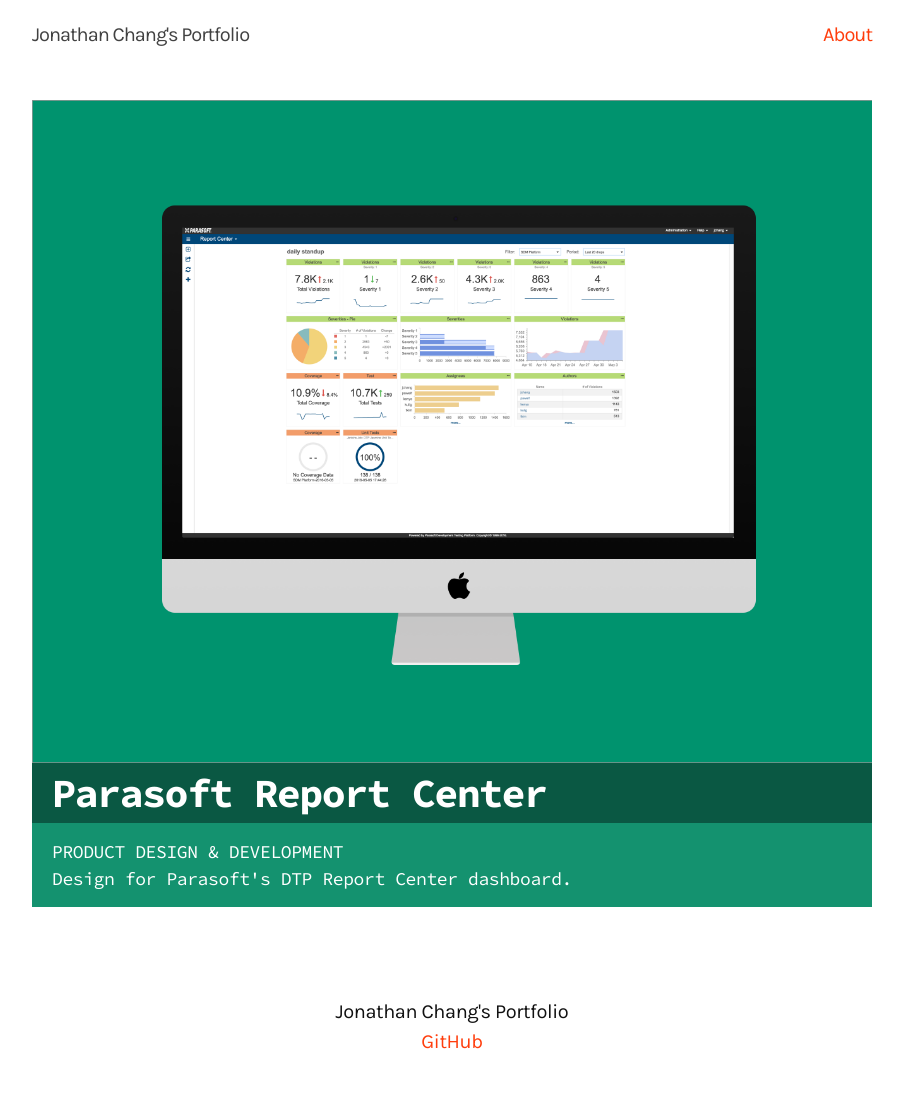
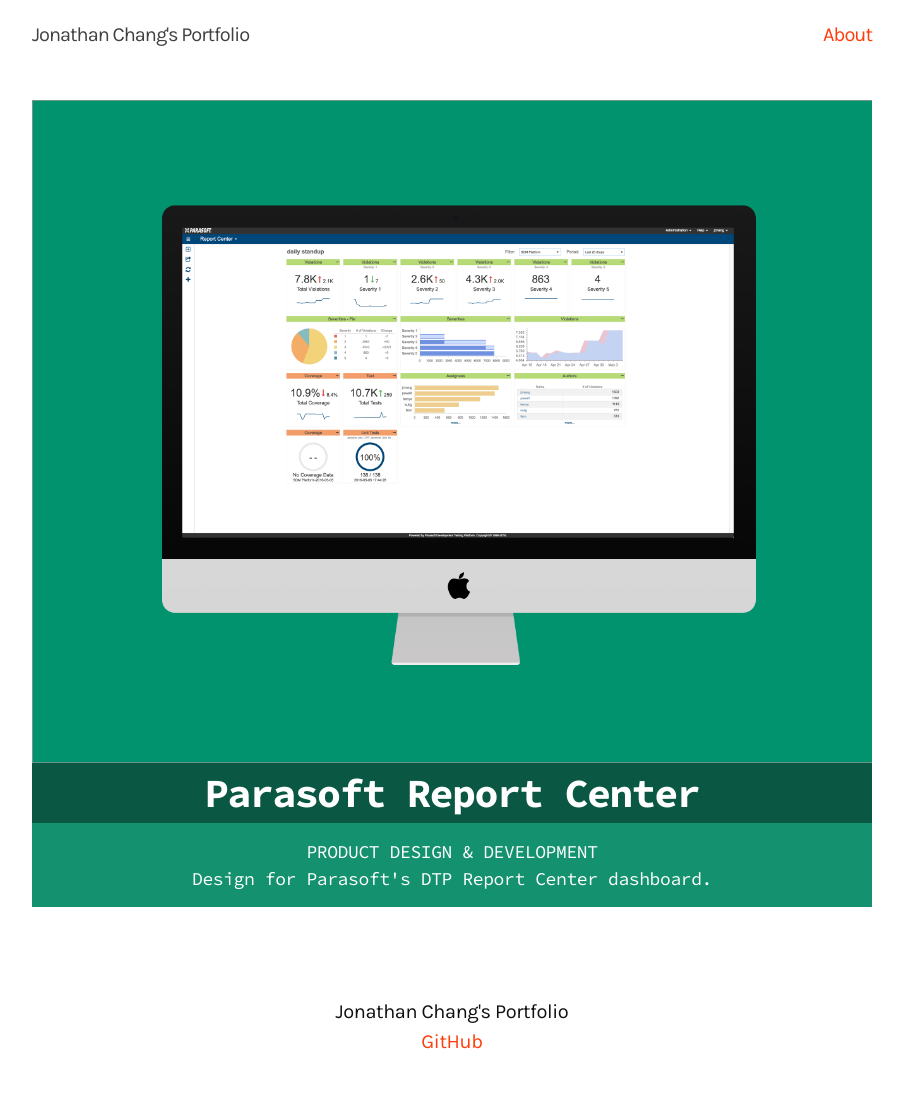
Before and after one commit to dotheygandalf/portfolio, a Jekyll site: the page built from index.html, in a window 1280 px wide. Shown: the whole page, without its empty margins (188-1092 px from the left). Built offline with Jekyll 4.4.1, drawn with Linux system fonts in a browser that asks for light colours.

Commit message:
layout css

```diff
--- a/_sass/_layout.scss
+++ b/_sass/_layout.scss
@@ -141,9 +141,9 @@
 }
 
 .post-right {
+  text-align: center;
 
   @include media-query($on-palm) {
-    margin-top: $spacing-unit / 2;
     width: 100%;
   }
 
@@ -167,6 +167,10 @@
 }
 
 .post-link {
+  &:hover {
+    background: #074E3B;
+  }
+
   h1 {
     margin: 0;
   }
@@ -192,7 +196,7 @@
 .post-header {
   padding: 180px 0 70px;
   font-family: "Source Code Pro", monospace;
-  background-color: #1C1F33;
+  background-color: #14926F;
   color: #ffffff;
 }
 
```
